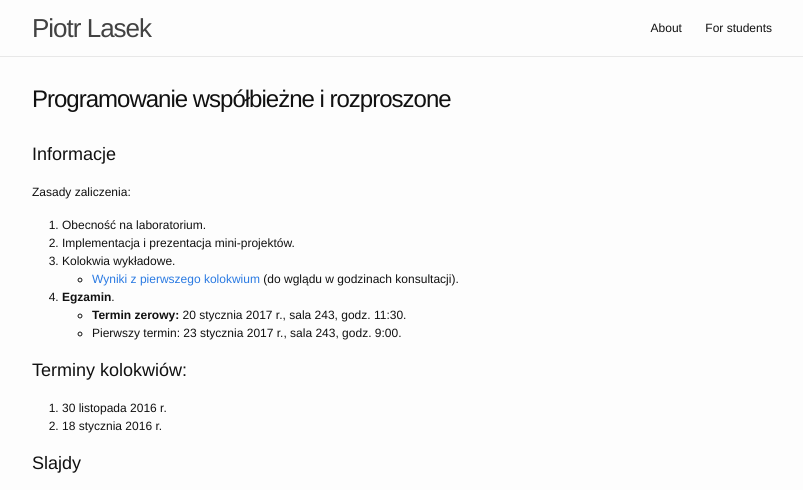
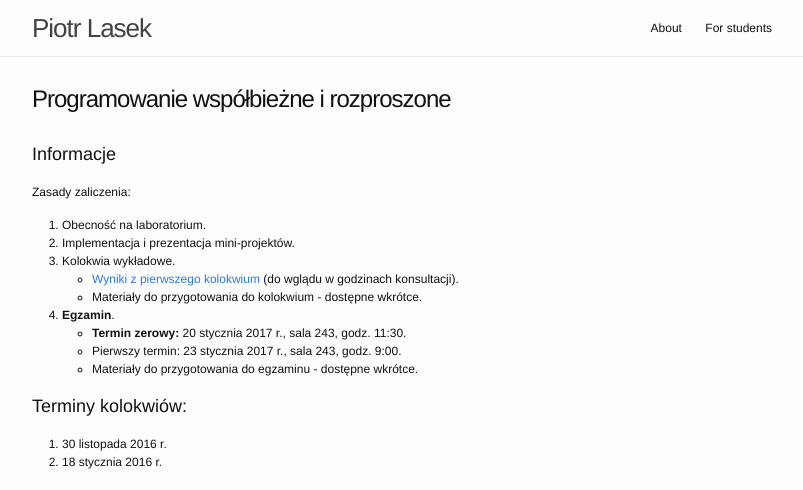
Before and after one commit to piotrlasek/piotrlasek.github.io, a Jekyll site: the page built from for-students/pwir2016.md, in a window 1280 px wide. Shown: the top 490 px of the page, without its empty margins (238-1041 px from the left). Built offline with Jekyll 4.4.1, drawn with Linux system fonts in a browser that asks for light colours; grey boxes are pictures that could not be loaded.

Commit message:
Update pwir2016.md

```diff
--- a/for-students/pwir2016.md
+++ b/for-students/pwir2016.md
@@ -13,9 +13,11 @@ Zasady zaliczenia:
 2. Implementacja i prezentacja mini-projektów.
 3. Kolokwia wykładowe.
   * [Wyniki z pierwszego kolokwium](pwir-wyniki-2016.pdf) (do wglądu w godzinach konsultacji).
+  * Materiały do przygotowania do kolokwium - dostępne wkrótce.
 4. **Egzamin**.
   * **Termin zerowy:** 20 stycznia 2017 r., sala 243, godz. 11:30.
   * Pierwszy termin: 23 stycznia 2017 r., sala 243, godz. 9:00.
+  * Materiały do przygotowania do egzaminu - dostępne wkrótce.
 
 # Terminy kolokwiów:
 
```
